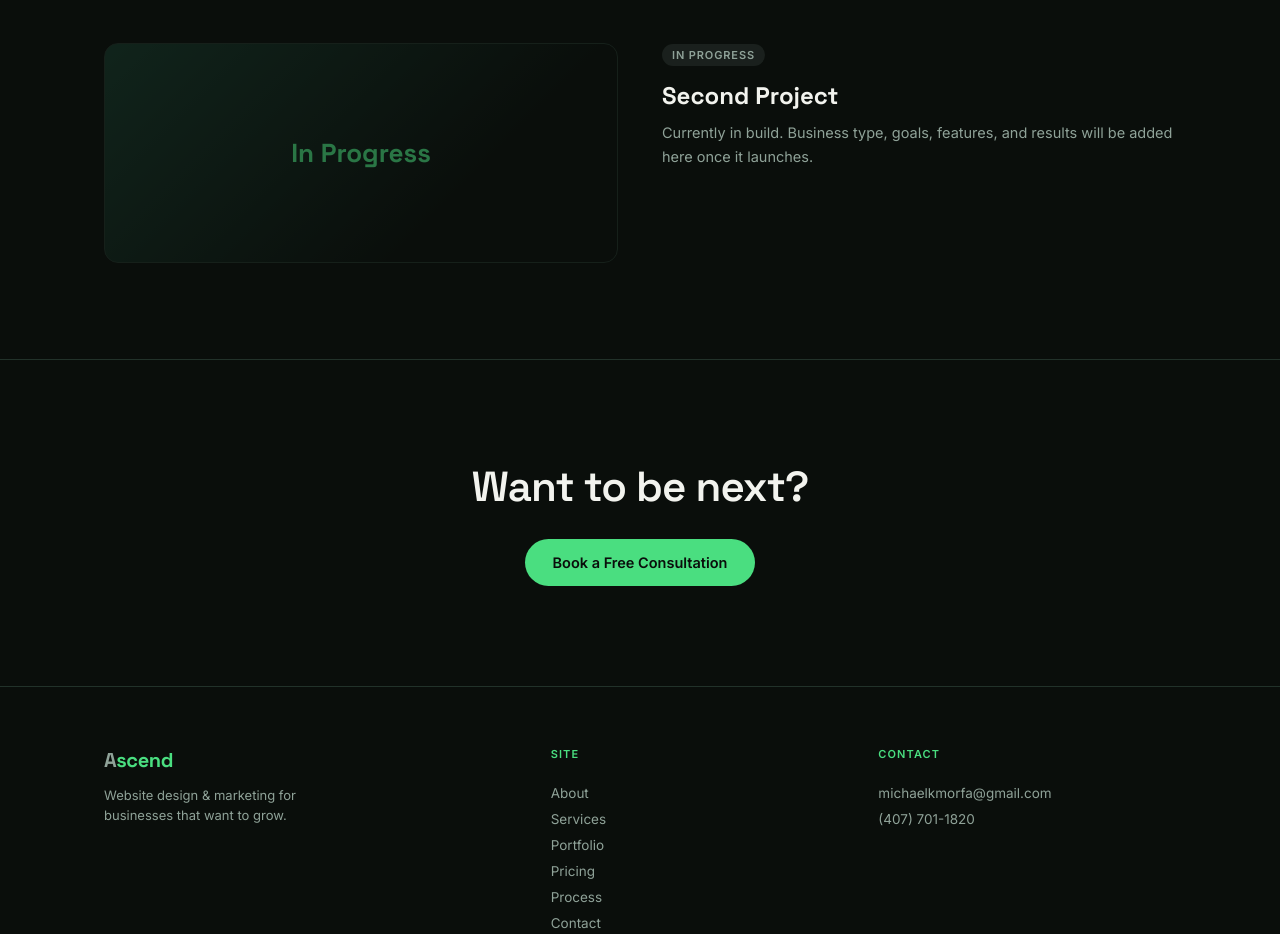
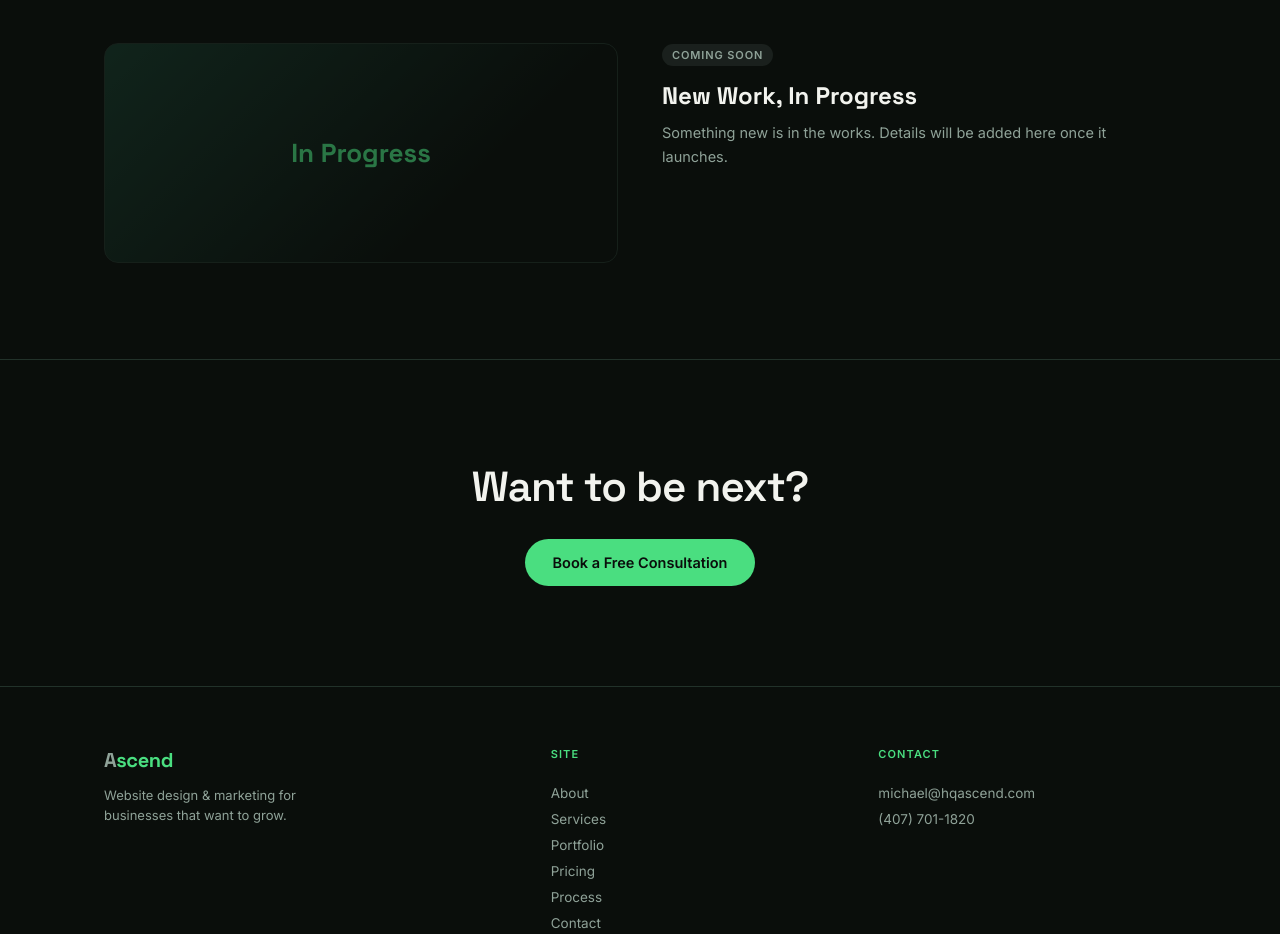
Before and after one commit to ascendmg/ascend-site, a plain HTML site: page portfolio.html in a window 1280 px wide. Shown: the part 2200-3134 px from the top of the page. Drawn offline with Linux system fonts and the light colour scheme.

Commit message:
Add files via upload

```diff
--- a/portfolio.html
+++ b/portfolio.html
@@ -161,9 +161,9 @@
     <div class="case">
       <div class="thumb" style="opacity:.5;">In Progress</div>
       <div>
-        <div class="status inactive">In Progress</div>
-        <h2>Second Project</h2>
-        <p class="desc">Currently in build. Business type, goals, features, and results will be added here once it launches.</p>
+        <div class="status inactive">Coming Soon</div>
+        <h2>New Work, In Progress</h2>
+        <p class="desc">Something new is in the works. Details will be added here once it launches.</p>
       </div>
     </div>
 
@@ -196,7 +196,7 @@
     </div>
     <div class="footer-links">
       <span class="footer-heading">Contact</span>
-      <a href="mailto:michaelkmorfa@gmail.com">michaelkmorfa@gmail.com</a>
+      <a href="mailto:michael@hqascend.com">michael@hqascend.com</a>
       <a href="tel:14077011820">(407) 701-1820</a>
     </div>
   </div>
```
Also changed, not shown: about.html (+1 -1 lines), contact.html (+2 -2 lines), index.html (+5 -5 lines), pricing.html (+1 -1 lines), process.html (+1 -1 lines), services.html (+1 -1 lines).
